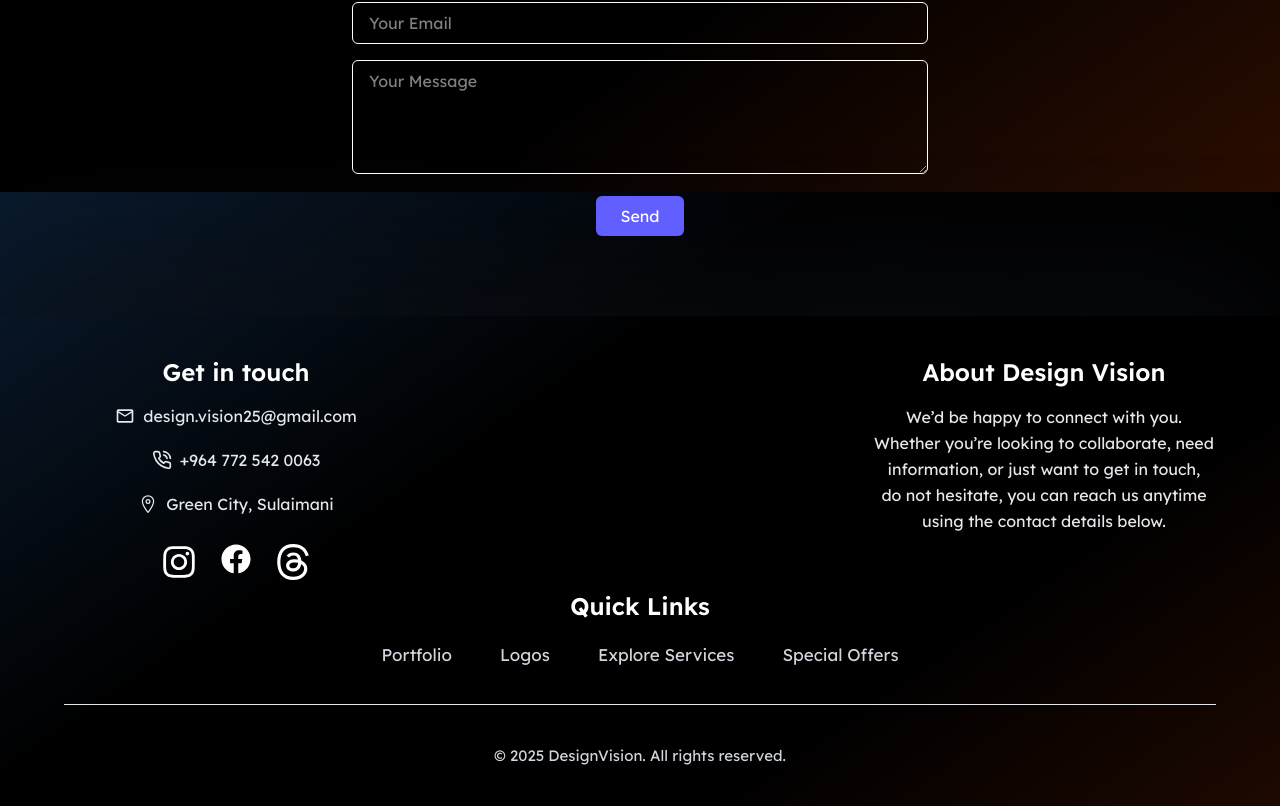
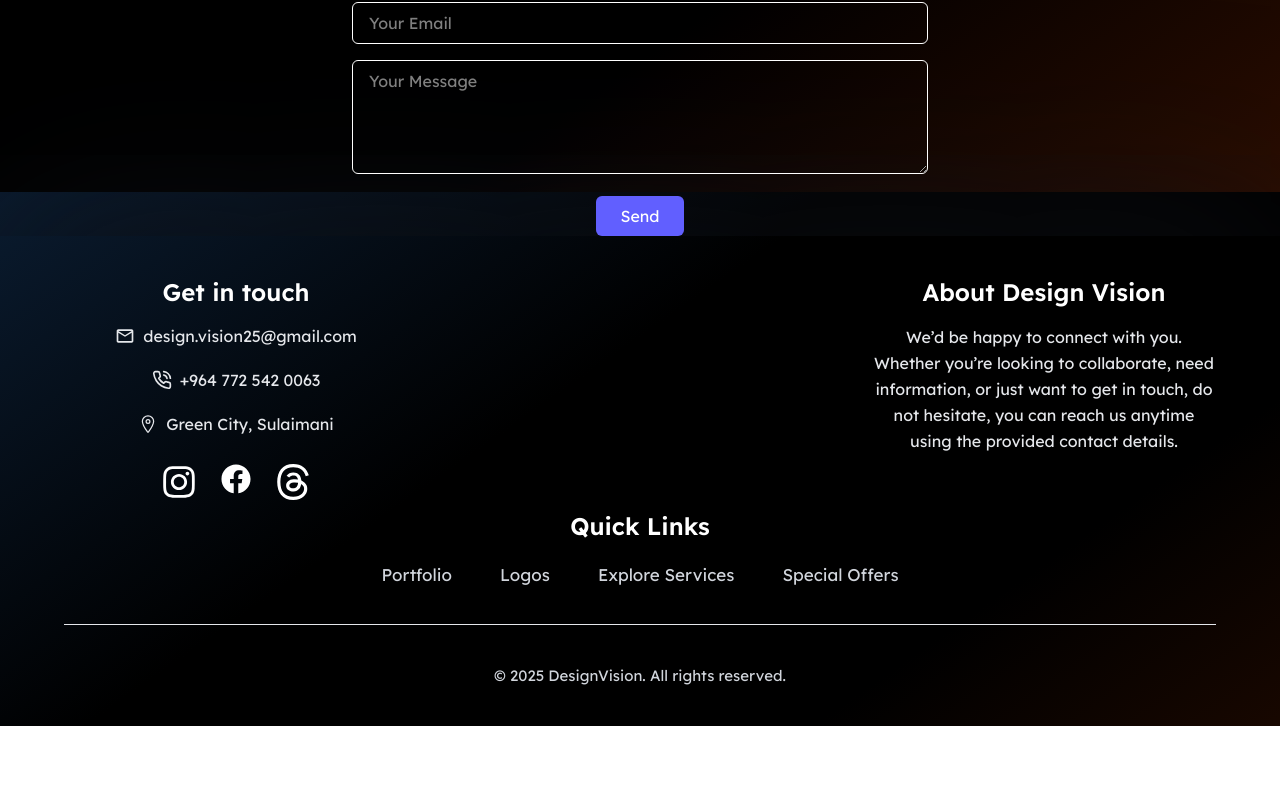
Before and after one commit to barezzali2/Design-Vision, a React (Vite) app: page /contact in a window 1280 px wide. Shown: the part 608-1414 px from the top of the page. After the commit the page ends 1334 px from the top, so only its background shows below. Built offline with nearby package versions, Linux system fonts and the light colour scheme; a web font is replaced by a local one.

Commit message:
Adding language button in the footer

```diff
--- a/src/components/Footer.jsx
+++ b/src/components/Footer.jsx
@@ -7,14 +7,19 @@ import { FaFacebook } from "react-icons/fa";
 import { AiFillTikTok } from "react-icons/ai";
 import { SiThreads } from "react-icons/si";
 
+import { useTranslation } from 'react-i18next';
+
+
 function Footer() {
+  const { t } = useTranslation();
+
   return (
-    <footer className="text-center py-10 shadow-[0_0px_200px_0px_#0f1218] mt-20">
+    <footer className="text-center py-10 shadow-[0_0px_200px_0px_#0f1218]">
       <div className="max-w-6xl mx-auto">
         {/* Contact Section */}
         <div className="mb-10 md:flex md:justify-between md:text-center md:gap-100 md:mb-2">
           <div className=" mb-12 md:mb-0 md:w-1/2 md:pr-8 ">
-          <h2 className="text-2xl font-semibold mb-4 text-white">Get in touch</h2>
+          <h2 className="text-2xl font-semibold mb-4 text-white">{t('footer.contactTitle')}</h2>
           <div className="flex flex-col items-center space-y-5 mb-7">
             <a href="#" className="flex items-center space-x-2 text-gray-200 hover:text-gray-800 transition-colors md:hover:text-violet-500">
               <MdOutlineMail className="text-xl" />
@@ -26,7 +31,7 @@ function Footer() {
             </a>
             <a href="#" className="flex items-center space-x-2 text-gray-200 hover:text-gray-800 transition-colors md:hover:text-violet-500">
               <IoLocationOutline className="text-xl" />
-              <span>Green City, Sulaimani</span>
+              <span>{t('footer.location')}</span>
             </a>
           </div>
 
@@ -46,29 +51,28 @@ function Footer() {
 
         {/* About Section */}
         <div className="mb-12 px-7 md:w-1/2 md:pl-8 md:px-0">
-          <h2 className="text-2xl font-semibold mb-4 text-white">About Design Vision</h2>
+          <h2 className="text-2xl font-semibold mb-4 text-white">{t('footer.aboutDV')}</h2>
           <p className="text-gray-200 leading-relaxed max-w-2xl mx-auto">
-            We’d be happy to connect with you. Whether you’re looking to collaborate, need information, or just want to get in touch,
-            <br />do not hesitate, you can reach us anytime using the contact details below.
+            {t('footer.aboutText')}
           </p>
         </div>
       </div>
 
         {/* Quick Links Section */}
         <div className="mb-6 md:mb-9">
-          <h2 className="text-2xl font-semibold mb-4 text-white md:mb-5">Quick Links</h2>
+          <h2 className="text-2xl font-semibold mb-4 text-white md:mb-5">{t('footer.quickLinks')}</h2>
           <div className="flex justify-center space-x-5 flex-wrap md:space-x-12">
             <Link to="/projects" className="text-gray-300 hover:text-indigo-400 transition-colors text-[14px] md:text-[17px]">
-              Portfolio
+              {t('footer.portfolio')}
             </Link>
             <Link to="/projects" className="text-gray-300 hover:text-indigo-400 transition-colors text-[14px] md:text-[17px]">
-              Logos
+              {t('footer.logos')}
             </Link>
             <Link to="/services" className="text-gray-300 hover:text-indigo-400 transition-colors text-[14px] md:text-[17px]">
-              Explore Services
+              {t('footer.services')}
             </Link>
             <Link to="/services" className="text-gray-300 hover:text-indigo-400 transition-colors text-[14px] md:text-[17px]">
-              Special Offers
+              {t('footer.offers')}
             </Link>
           </div>
         </div>
@@ -76,7 +80,7 @@ function Footer() {
         {/* Copyright */}
         <div className="border-t border-gray-200 pt-10">
           <p className="text-gray-300 text-sm md:text-[15px]">
-            © 2025 DesignVision. All rights reserved.
+            {t('footer.copyright')}
           </p>
         </div>
       </div>
```
